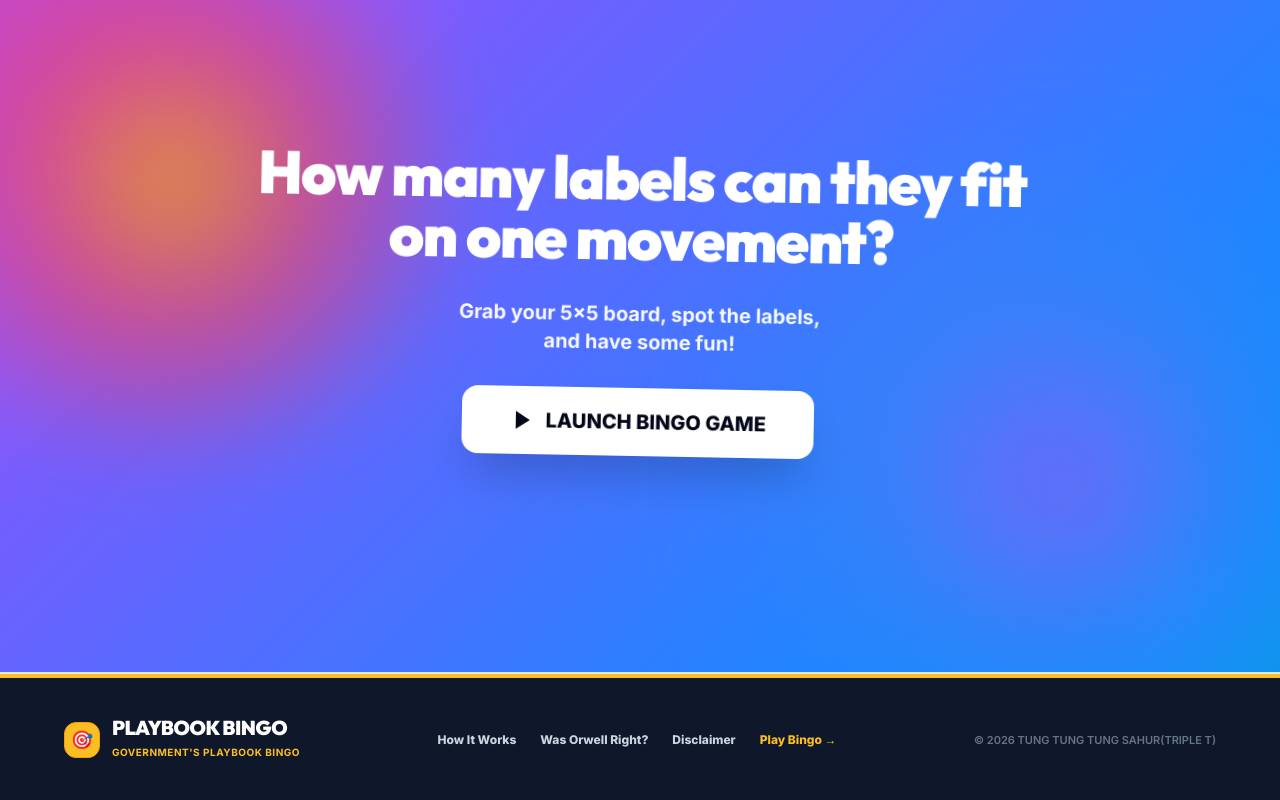
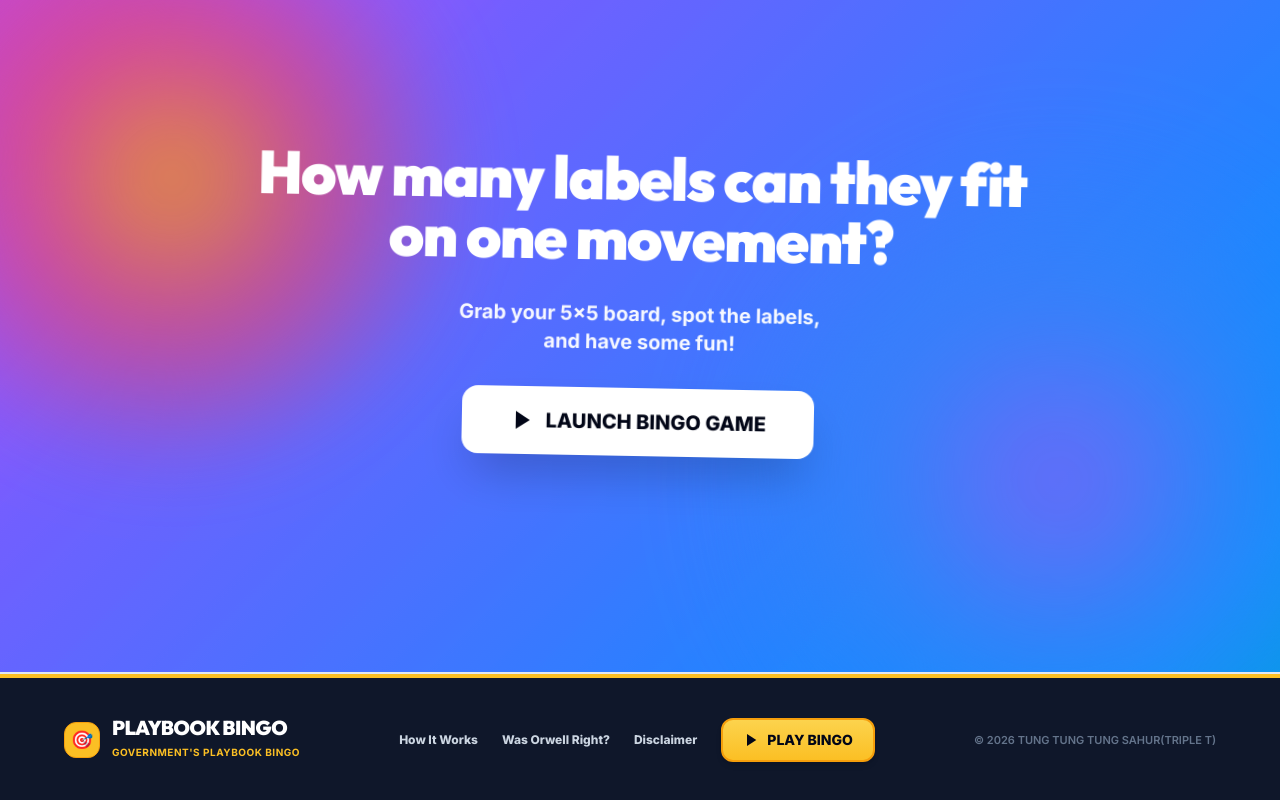
Before and after one commit to professordoom58-art/Playbook, a React (Vite) app: page / in a window 1280 px wide. Shown: the part 2315-3115 px from the top of the page. Built offline with nearby package versions, Linux system fonts and the light colour scheme.

Commit message:
fix: convert Play Bingo footer text link to styled CTA button

```diff
--- a/src/components/LandingPage.tsx
+++ b/src/components/LandingPage.tsx
@@ -540,8 +540,12 @@ export const LandingPage: React.FC<LandingPageProps> = ({
             <button onClick={() => scrollToSection('orwell-info')} className="hover:text-amber-400 transition-colors">
               Disclaimer
             </button>
-            <button onClick={onPlayBingo} className="hover:text-amber-400 text-amber-400 transition-colors">
-              Play Bingo →
+            <button
+              onClick={onPlayBingo}
+              className="btn-primary inline-flex items-center justify-center gap-2 py-2.5 px-5 text-xs sm:text-sm font-black rounded-xl shadow-md hover:scale-105 transition-transform"
+            >
+              <Play className="w-4 h-4 fill-slate-950 stroke-none" />
+              <span>PLAY BINGO</span>
             </button>
           </div>
 
```
